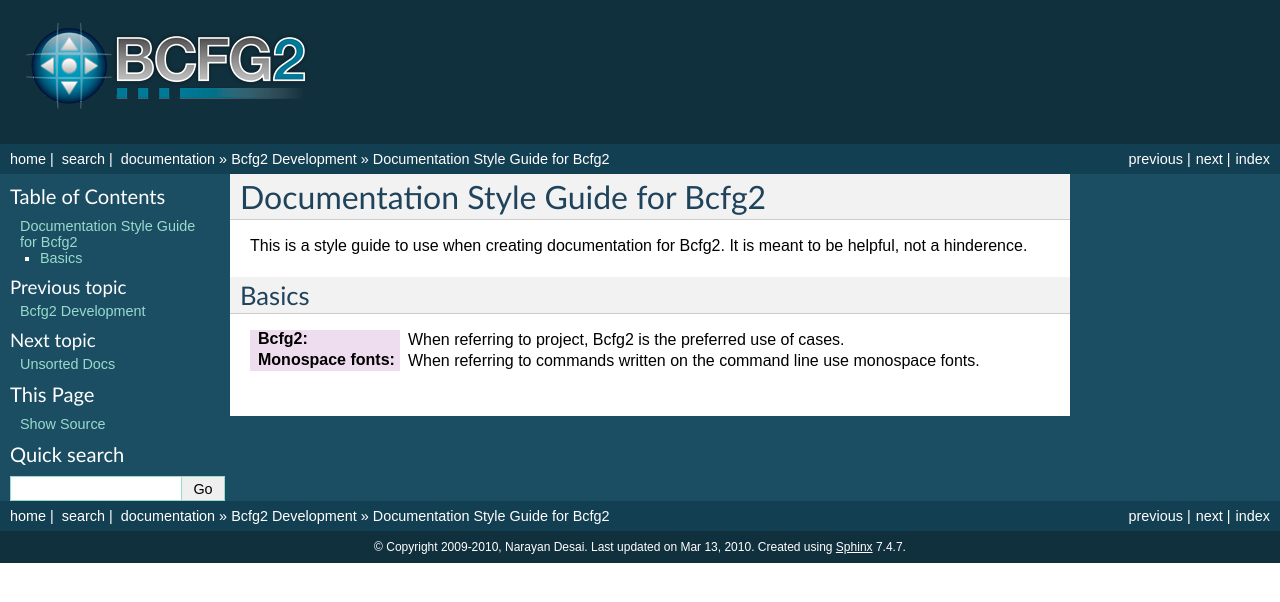
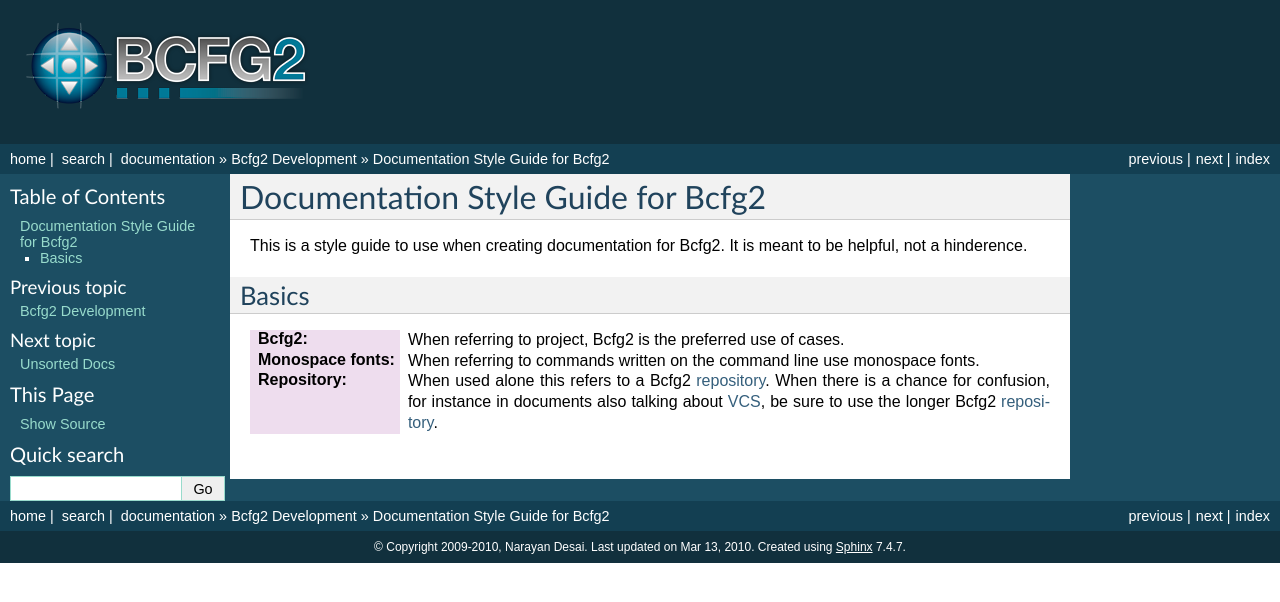
Before and after one commit to Bcfg2/bcfg2, a Sphinx documentation site: the page built from doc/development/docstyleguide.txt, in a window 1280 px wide. Shown: the top 602 px of the page. Built offline with Sphinx 7.4.7, drawn with Linux system fonts in a browser that asks for light colours.

Commit message:
Added suggested usage for 'repository'. And 4 space = python happiness.

```diff
--- a/doc/development/docstyleguide.txt
+++ b/doc/development/docstyleguide.txt
@@ -12,5 +12,9 @@
 
 :Bcfg2:
     When referring to project, Bcfg2 is the preferred use of cases.
+
 :Monospace fonts:
     When referring to commands written on the command line use monospace fonts.
+
+:Repository:
+    When used alone this refers to a Bcfg2 :term:`repository`. When there is a chance for confusion, for instance in documents also talking about :term:`VCS`, be sure to use the longer Bcfg2 :term:`repository`.
--- a/doc/glossary.txt
+++ b/doc/glossary.txt
@@ -29,10 +29,10 @@
     structure
 
     repository
-        A colledtion of folders and files that make up the configurations that Bcfg2 applies to server. The repository is located at ``/var/lib/bcfg2`` by default. This is not to be confused with a :term:VCS repository, which is an excellent place to pull your Bcfg2 repository from to manage changes.
+        A colledtion of folders and files that make up the configurations that Bcfg2 applies to server. The repository is located at ``/var/lib/bcfg2`` by default. This is not to be confused with a :term:VCS repository, which is an excellent place to pull your Bcfg2 repository from to manage changes. When used a lone, repository refers to a Bcfg2 repository.
 
     VCS
-        Stands for `Version Control System <http://en.wikipedia.org/wiki/Revision_control>_.
+        Stands for `Version Control System <http://en.wikipedia.org/wiki/Revision_control>`_.
 
 
 .. _Genshi Homepage: http://genshi.edgewall.org/
```
Lines whose indentation alone changed are shown as unchanged.
